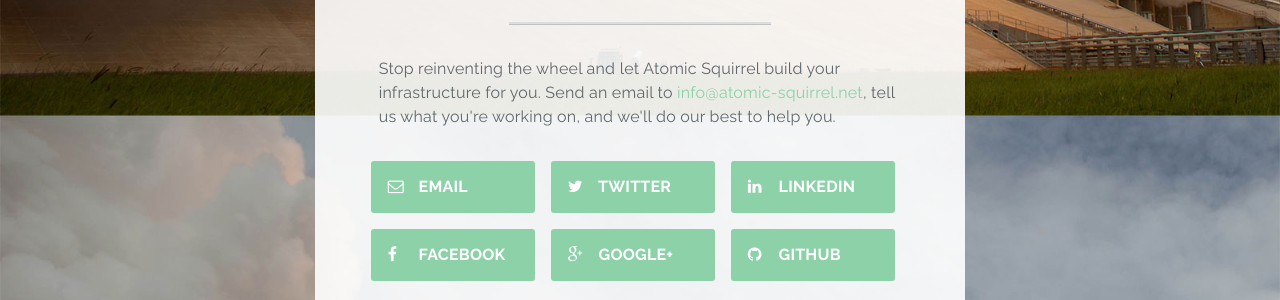
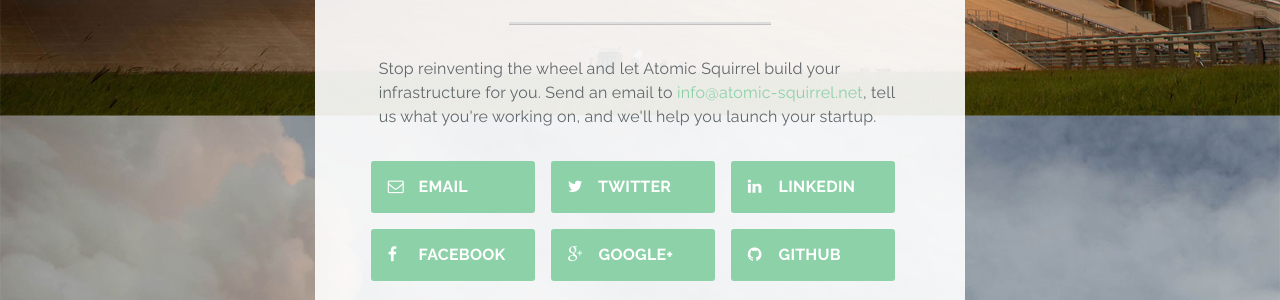
Before and after one commit to atomic-squirrel/atomic-squirrel-homepage, a Jekyll site: the page built from index.html, in a window 1280 px wide and 900 px high, scrolled down 1965 px. Shown: the part 297-597 px from the top of the window. Built offline with Jekyll 4.4.1, drawn with Linux system fonts in a browser that asks for light colours.

Commit message:
Update contact section again

```diff
--- a/_includes/contact.html
+++ b/_includes/contact.html
@@ -4,7 +4,7 @@
   <p>
     Stop reinventing the wheel and let Atomic Squirrel build your infrastructure
     for you. Send an email to <a href="{{ site.contact_urls.email.url }}">{{ site.contact_urls.email.value }}</a>,
-    tell us what you're working on, and we'll do our best to help you.
+    tell us what you're working on, and we'll help you launch your startup.
   </p>
   <div class="clearfix mxn2">
     {% for external_url_hash in site.contact_urls %}
```
